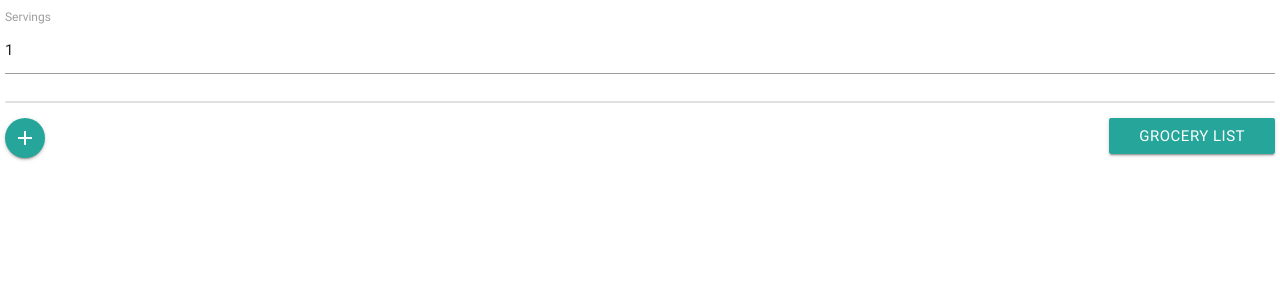
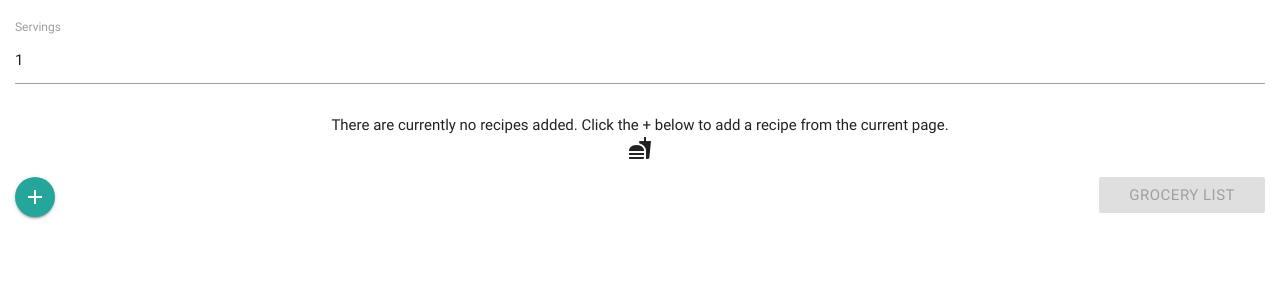
Before and after one commit to wedgex/grocery-list, a Vue app: page / in a window 1280 px wide. Shown: the top 300 px of the page. Built offline with nearby package versions, Linux system fonts and the light colour scheme.

Commit message:
add empty message

```diff
--- a/src/popup/App.vue
+++ b/src/popup/App.vue
@@ -4,21 +4,25 @@
       <label for="servings" class="servings-label">Servings</label>
       <input type="number" name="servings" class="validate servings-input" v-model="servings" />
     </div>
-    <ul class="collection recipies">
+    <ul v-if="recipes.length" class="collection recipies">
       <li v-for="(recipe, index) in recipes" :key="recipe.url" class="collection-item recipe">
         <a :href="recipe.url" class="recipe-name" target="_blank">
           {{recipe.name}}
         </a>
-        <button @click="deleteIndex(index)" class="btn btn-small waves-effect waves-light red recipie-delete">
+        <button @click="deleteIndex(index)" class="btn btn-small waves-effect waves-light red recipe-delete">
           <i class="material-icons">delete</i>
         </button>
       </li>
     </ul>
+    <div v-else class="empty-list">
+      <div>There are currently no recipes added. Click the + below to add a recipe from the current page.</div>
+      <i class="material-icons">fastfood</i>
+    </div>
     <div v-if="error" class="red-text error">{{error.message}}</div>
     <button @click="handleAdd" class="btn-floating btn-small waves-effect waves-light">
       <i class="material-icons">add</i>
     </button>
-    <button @click="handleGroceryList" class="btn right btn-small waves-effect waves-light build-grocery-list">
+    <button @click="handleGroceryList" class="btn right btn-small waves-effect waves-light build-grocery-list" :disabled="!recipes.length">
       Grocery List
     </button>
   </div>
@@ -74,11 +78,16 @@ export default {
 <style>
 .popup {
   min-width: 500px;
-  padding: 5px;
+  padding: 15px;
 }
 
 .recipe {
   display: flex;
   justify-content: space-between;
 }
+
+.empty-list {
+  text-align: center;
+  margin: 10px;
+}
 </style>
```
